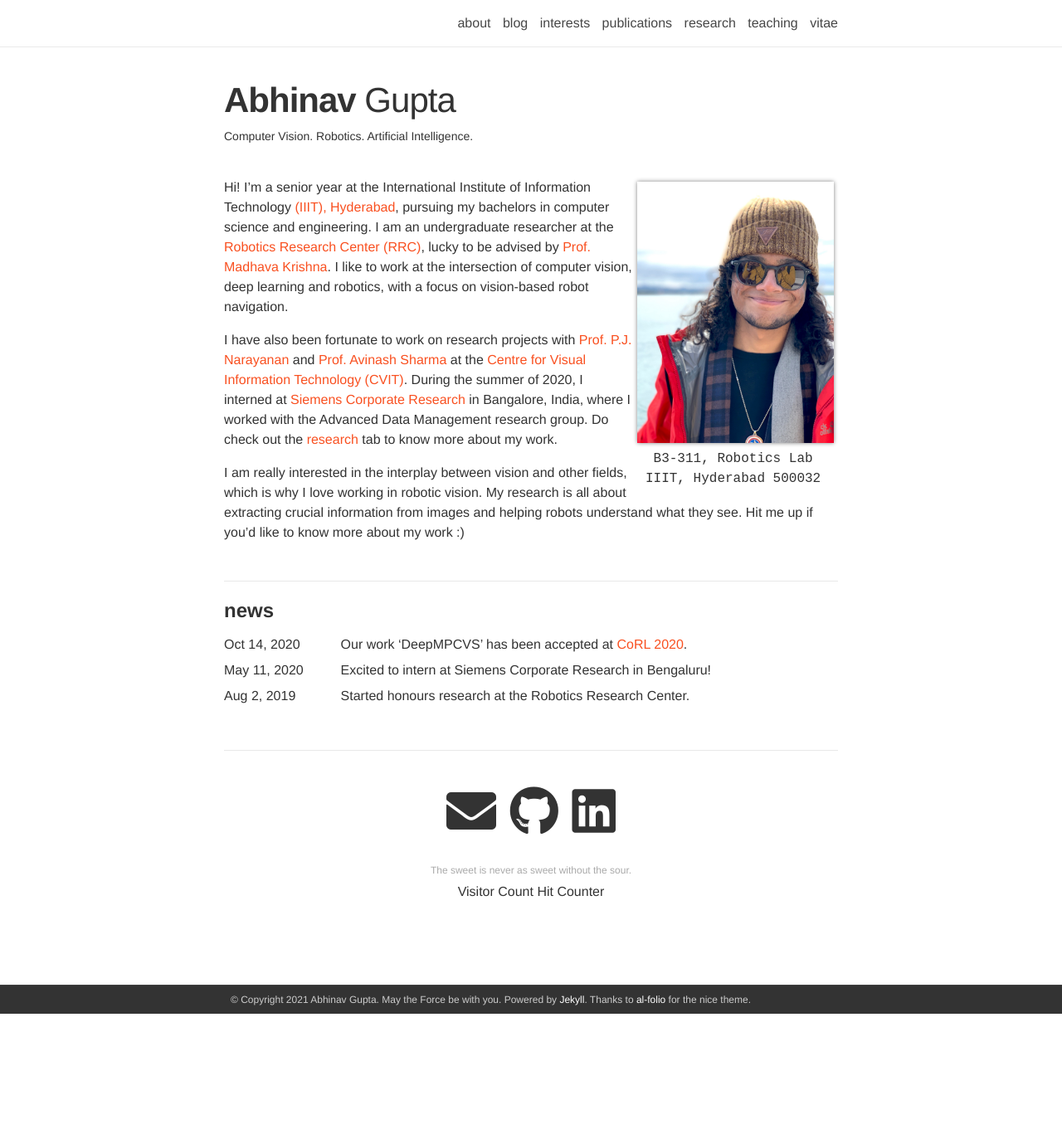
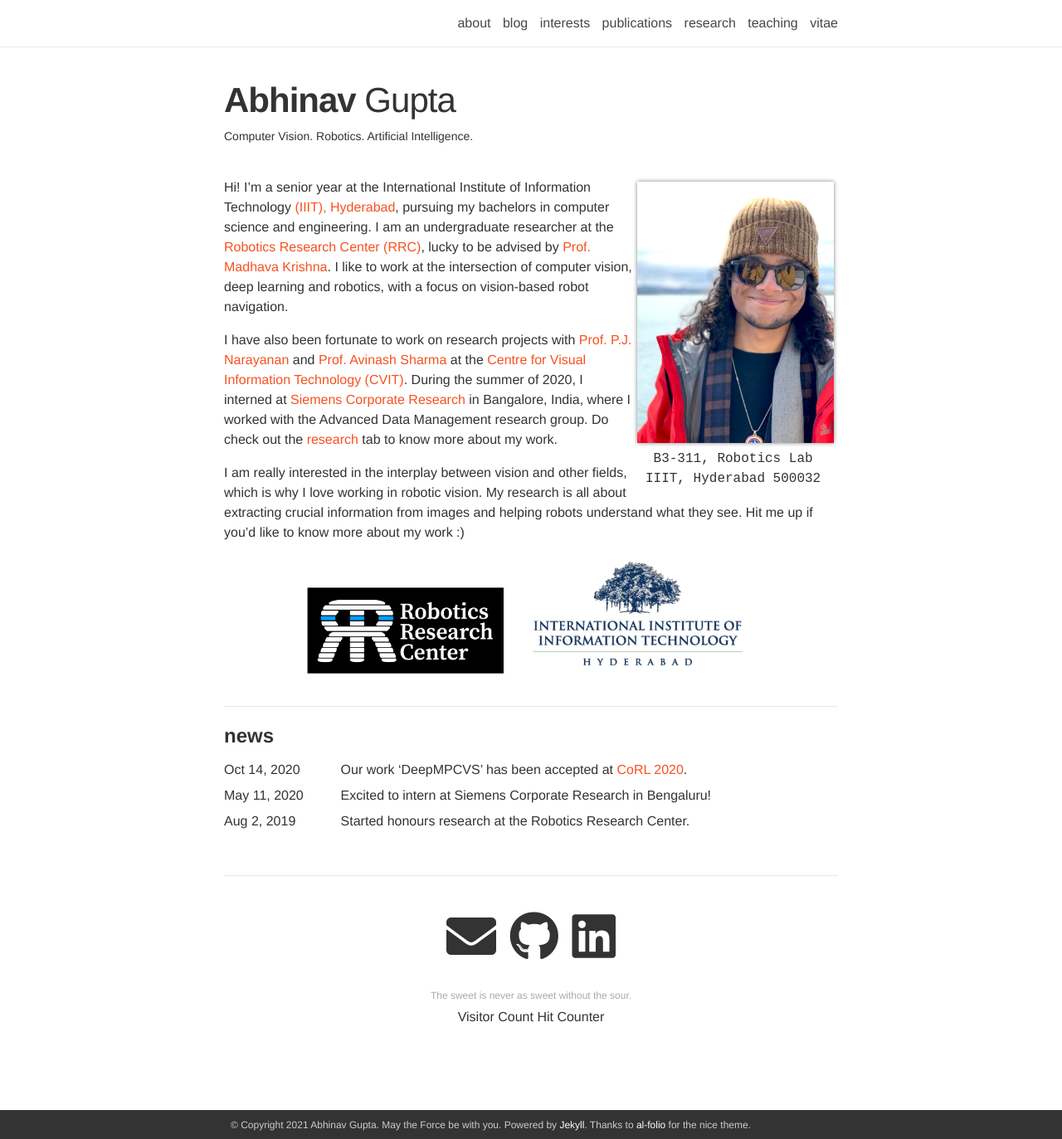
Before and after one commit to BonJovi1/bonjovi1.github.io, a Jekyll site: the page built from _pages/about.md, in a window 1280 px wide and 1373 px high. Shown: the whole window at 83% size. Built offline with Jekyll 4.4.1, drawn with Linux system fonts in a browser that asks for light colours; nearby versions of some CDN libraries.

Commit message:
updating after a while

```diff
--- a/_includes/news.html
+++ b/_includes/news.html
@@ -1,6 +1,8 @@
 <div class="news">
   <h2>news</h2>
   {% if site.news  %}
+    <!-- <img src="/assets/img/RRC.png">
+    <img src="/assets/img/IIIT.png"> -->
     <table>
     {% assign news = site.news | reverse %}
     {% for item in news limit: site.news_limit %}
--- a/_layouts/about.html
+++ b/_layouts/about.html
@@ -12,6 +12,7 @@ layout: page
         {{ page.profile.address }}
       </div>
     {% endif %}
+
   </div>
 
 {% endif %}
--- a/_pages/about.md
+++ b/_pages/about.md
@@ -20,3 +20,11 @@ Hi! I'm a senior year at the International Institute of Information Technology [
 I have also been fortunate to work on research projects with [Prof. P.J. Narayanan](https://scholar.google.com/citations?user=3HKjt_IAAAAJ&hl=en) and [Prof. Avinash Sharma](https://scholar.google.com/citations?user=4ladtC0AAAAJ&hl=en) at the [Centre for Visual Information Technology (CVIT)](https://cvit.iiit.ac.in/). During the summer of 2020, I interned at [Siemens Corporate Research](https://new.siemens.com/in/en.html) in Bangalore, India, where I worked with the Advanced Data Management research group. Do check out the [research](https://bonjovi1.github.io/research/) tab to know more about my work.
 
 I am really interested in the interplay between vision and other fields, which is why I love working in robotic vision. My research is all about extracting crucial information from images and helping robots understand what they see. Hit me up if you'd like to know more about my work :)
+<br>
+
+<div>
+	<center>
+    <left> <img width="240" src="{{ site.baseurl }}/assets/img/RRC.png"> </left> &nbsp; &nbsp;
+    <right> <img width="280" src="{{ site.baseurl }}/assets/img/IIIT.png"> </right>
+	</center>
+</div>
```
Also changed, not shown: _pages/publications.md (+1 -1 lines), _pages/teaching.md (+7 -0 lines), assets/img/IIIT.png (added), assets/img/RRC.png (added).
